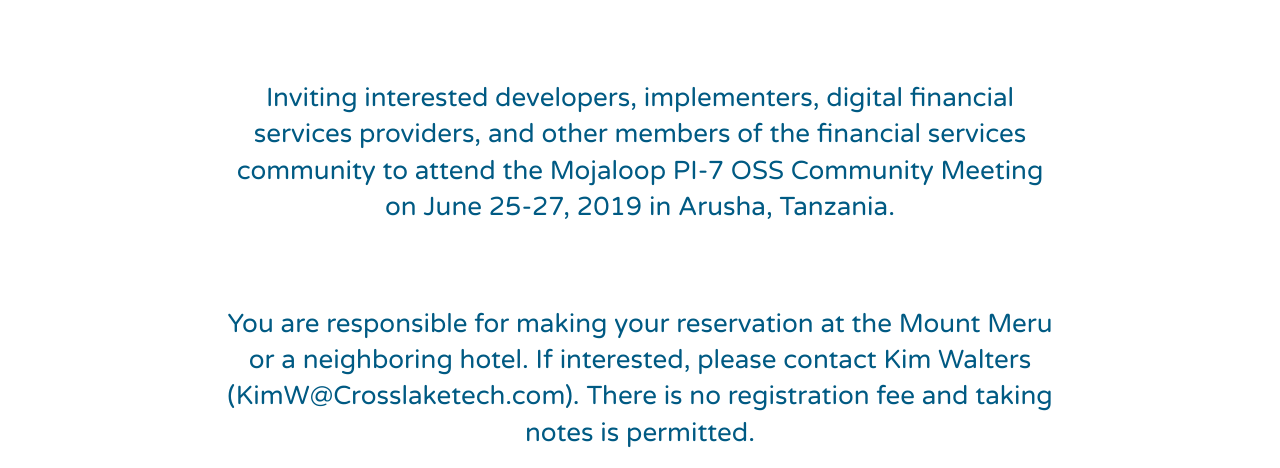
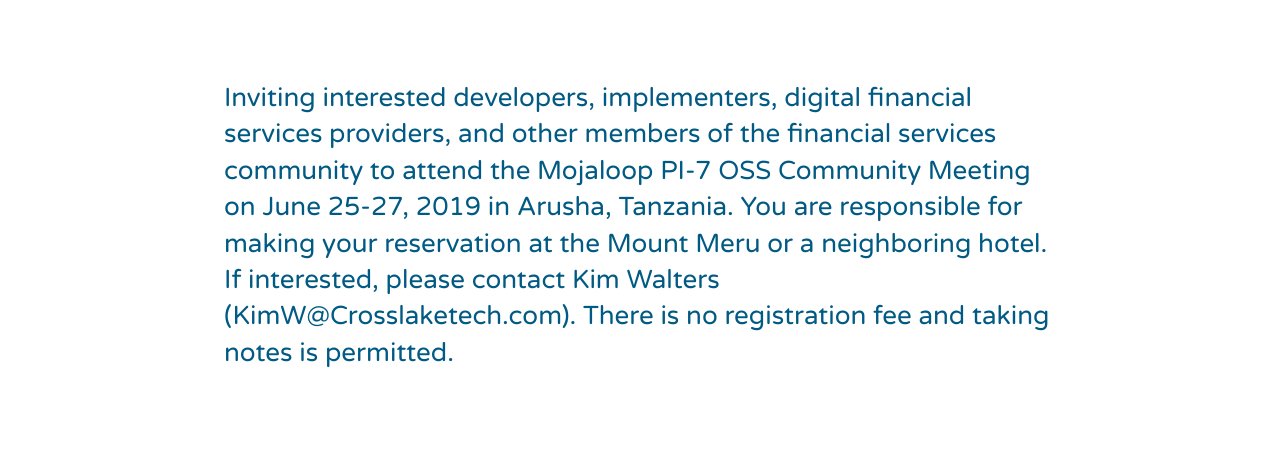
Before and after one commit to mojaloop/mojaloop.github.io, a plain HTML site: page index.html in a window 1280 px wide. Shown: the top 468 px of the page. Drawn offline with Linux system fonts and the light colour scheme.

Commit message:
Update index.html

```diff
--- a/index.html
+++ b/index.html
@@ -48,8 +48,7 @@
 		<section class="header"
 
 			<div class="section-container">
-			<p>Inviting interested developers, implementers, digital financial services providers, and other members of the financial services community to attend the Mojaloop PI-7 OSS Community Meeting on June 25-27, 2019 in Arusha, Tanzania.</p>
-			<p>You are responsible for making your reservation at the Mount Meru or a neighboring hotel. If interested, please contact Kim Walters (KimW@Crosslaketech.com). There is no registration fee and taking notes is permitted.</p>
+			<p style="text-align:left;">Inviting interested developers, implementers, digital financial services providers, and other members of the financial services community to attend the Mojaloop PI-7 OSS Community Meeting on June 25-27, 2019 in Arusha, Tanzania. You are responsible for making your reservation at the Mount Meru or a neighboring hotel. If interested, please contact Kim Walters (KimW@Crosslaketech.com). There is no registration fee and taking notes is permitted.</p>
 			</div>
 
 				<div class="section-container">
```
